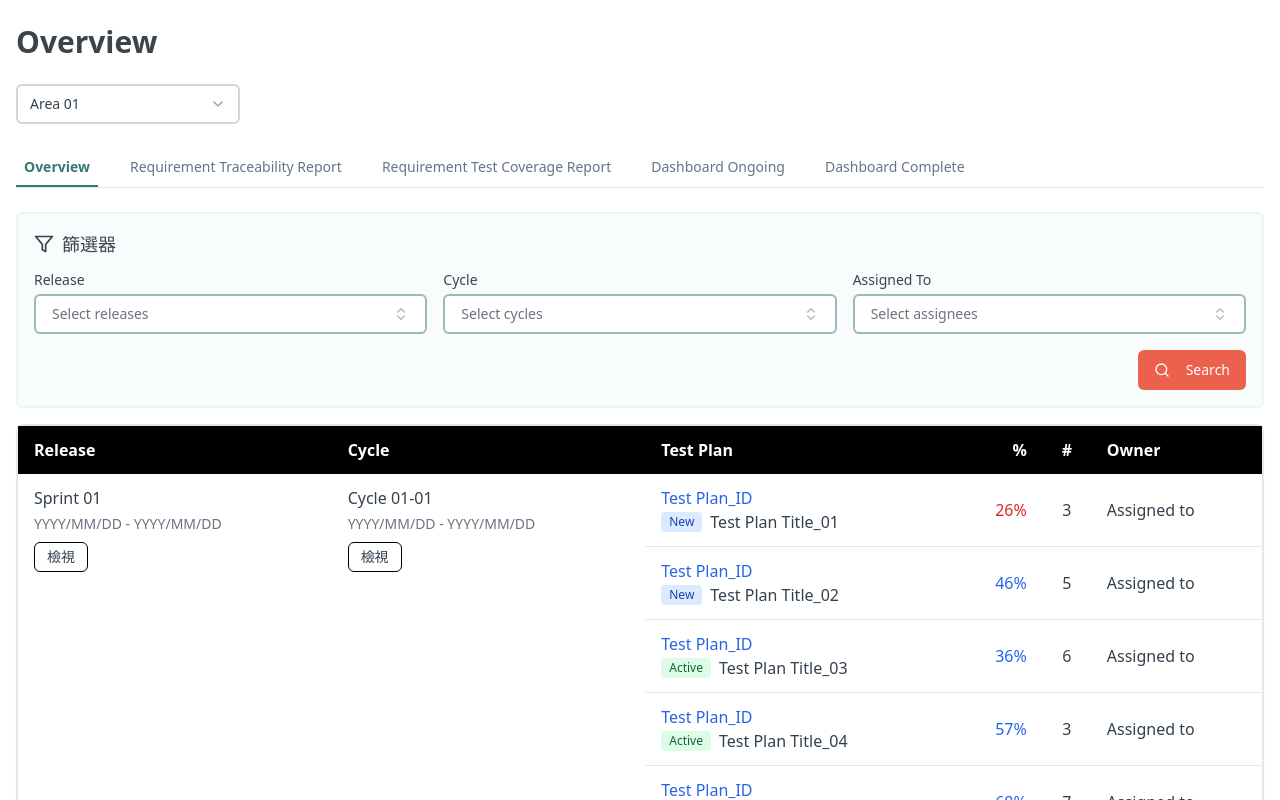
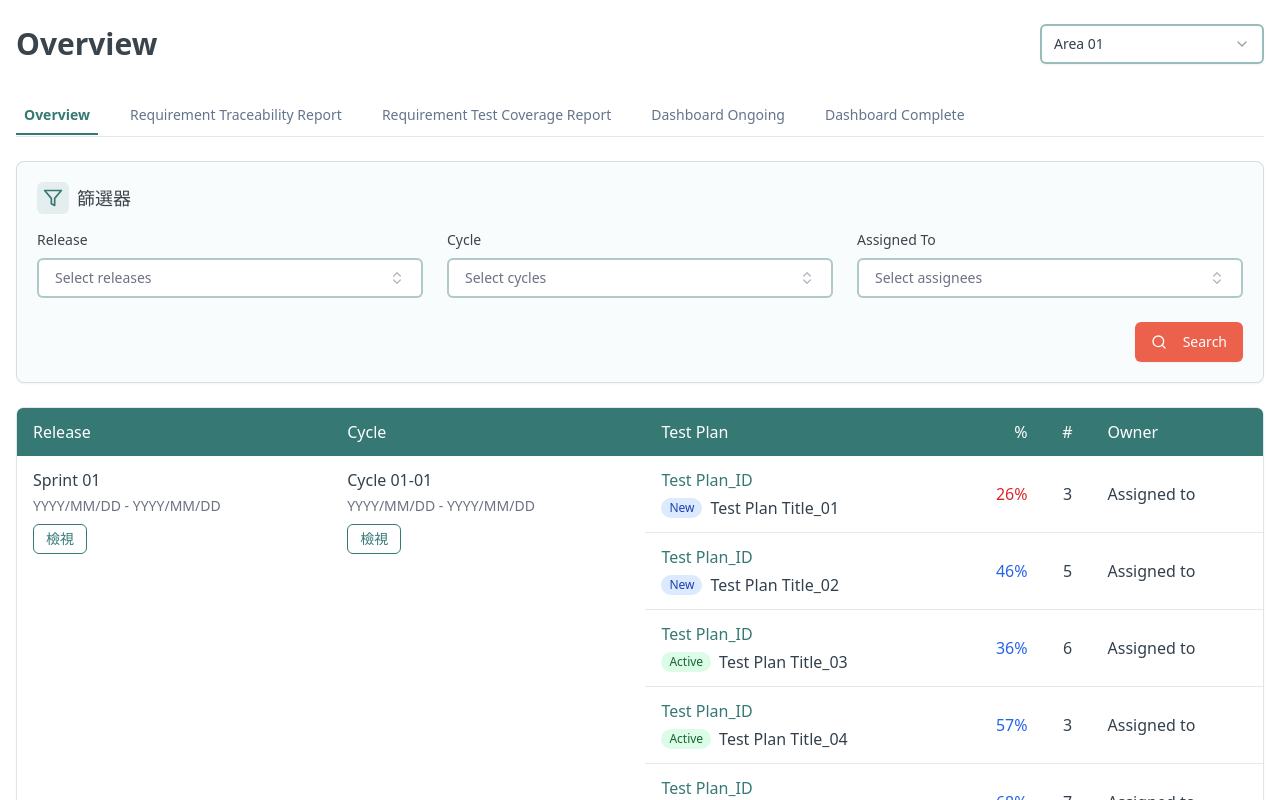
Before and after one commit to JillDai/friendly-page-mancer, a React (Vite) app: page / in a window 1280 px wide. Shown: the top 800 px of the page. Built offline with nearby package versions, Linux system fonts and the light colour scheme.

Commit message:
Refactor table styles
Update table header background and test plan ID color to green, and improve overall design.

```diff
--- a/src/components/TestPlanTable.tsx
+++ b/src/components/TestPlanTable.tsx
@@ -62,23 +62,23 @@ const testData: SprintData[] = [
 
 const TestPlanTable = () => {
   return (
-    <div>
+    <div className="rounded-md overflow-hidden shadow-sm">
       <table className="w-full border-collapse">
-        <thead className="bg-black text-white">
+        <thead className="bg-custom-teal text-white">
           <tr>
-            <th className="py-3 px-4 text-left">Release</th>
-            <th className="py-3 px-4 text-left">Cycle</th>
-            <th className="py-3 px-4 text-left">Test Plan</th>
-            <th className="py-3 px-4 text-right w-20">%</th>
-            <th className="py-3 px-4 text-center w-12">#</th>
-            <th className="py-3 px-4 text-left">Owner</th>
+            <th className="py-3 px-4 text-left font-medium">Release</th>
+            <th className="py-3 px-4 text-left font-medium">Cycle</th>
+            <th className="py-3 px-4 text-left font-medium">Test Plan</th>
+            <th className="py-3 px-4 text-right w-20 font-medium">%</th>
+            <th className="py-3 px-4 text-center w-12 font-medium">#</th>
+            <th className="py-3 px-4 text-left font-medium">Owner</th>
           </tr>
         </thead>
         <tbody>
           {testData.map((sprint) =>
             sprint.cycles.flatMap((cycle, cIndex) =>
               cycle.plans.map((plan, pIndex) => (
-                <tr key={`${cycle.id}-${pIndex}`} className="border-b border-gray-200">
+                <tr key={`${cycle.id}-${pIndex}`} className="border-b border-gray-200 hover:bg-custom-pale/30 transition-colors">
                   {pIndex === 0 && cIndex === 0 ? (
                     <td
                       className="py-3 px-4 align-top"
@@ -86,7 +86,7 @@ const TestPlanTable = () => {
                     >
                       <div className="font-medium">{sprint.name}</div>
                       <div className="text-gray-500 text-sm mt-1">{sprint.dateRange}</div>
-                      <Button variant="outline" className="mt-2 text-sm py-1 px-3 h-auto border-black">
+                      <Button variant="outline" className="mt-2 text-sm py-1 px-3 h-auto border-custom-teal text-custom-teal hover:bg-custom-pale hover:text-custom-teal">
                         檢視
                       </Button>
                     </td>
@@ -99,17 +99,17 @@ const TestPlanTable = () => {
                     >
                       <div className="font-medium">{cycle.name}</div>
                       <div className="text-gray-500 text-sm mt-1">{cycle.dateRange}</div>
-                      <Button variant="outline" className="mt-2 text-sm py-1 px-3 h-auto border-black">
+                      <Button variant="outline" className="mt-2 text-sm py-1 px-3 h-auto border-custom-teal text-custom-teal hover:bg-custom-pale hover:text-custom-teal">
                         檢視
                       </Button>
                     </td>
                   ) : null}
 
                   <td className="py-3 px-4">
-                    <div className="text-blue-600">{plan.id}</div>
-                    <div className="flex items-center gap-2">
+                    <div className="text-custom-teal font-medium">{plan.id}</div>
+                    <div className="flex items-center gap-2 mt-1">
                       <span className={cn(
-                        "px-2 py-0.5 text-xs rounded-sm",
+                        "px-2 py-0.5 text-xs rounded-full font-medium",
                         plan.status === 'New' && "bg-blue-100 text-blue-800",
                         plan.status === 'Active' && "bg-green-100 text-green-800",
                         plan.status === 'Closed' && "bg-gray-100 text-gray-800"
@@ -121,6 +121,7 @@ const TestPlanTable = () => {
                   </td>
                   <td className="py-3 px-4 text-right">
                     <span className={cn(
+                      "font-medium",
                       plan.progress < 30 && "text-red-600",
                       plan.progress >= 30 && plan.progress < 70 && "text-blue-600",
                       plan.progress >= 70 && "text-green-600"
@@ -128,7 +129,7 @@ const TestPlanTable = () => {
                       {plan.progress}%
                     </span>
                   </td>
-                  <td className="py-3 px-4 text-center">
+                  <td className="py-3 px-4 text-center font-medium">
                     {plan.caseCount}
                   </td>
                   <td className="py-3 px-4">
@@ -139,13 +140,13 @@ const TestPlanTable = () => {
             )
           )}
         </tbody>
-        <tfoot className="bg-gray-100">
+        <tfoot className="bg-custom-pale/50">
           <tr>
             <td className="py-2 px-4 text-center">1</td>
             <td className="py-2 px-4 text-center">2</td>
             <td className="py-2 px-4"></td>
             <td className="py-2 px-4"></td>
-            <td className="py-2 px-4 text-center">9</td>
+            <td className="py-2 px-4 text-center font-medium">9</td>
             <td className="py-2 px-4"></td>
           </tr>
         </tfoot>
--- a/src/pages/OverviewPage.tsx
+++ b/src/pages/OverviewPage.tsx
@@ -51,11 +51,11 @@ const OverviewPage = () => {
 
   return (
     <div className="max-w-7xl mx-auto px-4 py-6">
-      <h1 className="text-3xl font-bold mb-6 text-custom-dark-teal">Overview</h1>
+      <div className="flex justify-between items-center mb-8">
+        <h1 className="text-3xl font-bold text-custom-dark-teal">Overview</h1>
 
-      <div className="mb-6">
         <Select defaultValue="01" onValueChange={setActiveArea}>
-          <SelectTrigger className="w-56 border-2 border-gray-300 hover:border-custom-teal">
+          <SelectTrigger className="w-56 border-2 border-custom-teal/50 hover:border-custom-teal bg-white shadow-sm">
             <SelectValue placeholder="Select Area">
               Area {activeArea}
             </SelectValue>
@@ -68,8 +68,9 @@ const OverviewPage = () => {
         </Select>
       </div>
 
-      <Tabs defaultValue="overview" className="mb-6">
-        <TabsList className="border-b w-full justify-start gap-6 rounded-none bg-transparent p-0">
+      <Tabs defaultValue="overview" className="mb-8">
+        <div className="border-b border-gray-200">
+          <TabsList className="w-full justify-start gap-6 rounded-none bg-transparent p-0">
             <TabsTrigger
               value="overview"
               className="border-b-2 data-[state=active]:border-custom-teal data-[state=active]:text-custom-teal data-[state=active]:font-semibold data-[state=active]:shadow-none px-2 py-2 rounded-none bg-transparent"
@@ -101,51 +102,54 @@ const OverviewPage = () => {
               Dashboard Complete
             </TabsTrigger>
           </TabsList>
+        </div>
 
         {/* Filter section */}
-        <div className="mt-6 mb-4 border-2 border-custom-pale bg-custom-pale/30 p-4 rounded-md">
-          <div className="flex items-center mb-3">
-            <Filter className="mr-2 h-5 w-5 text-custom-dark-teal" />
-            <h2 className="text-lg font-medium text-custom-dark-teal">篩選器</h2>
+        <div className="mt-6 mb-6 border border-custom-teal/20 bg-custom-pale/30 p-5 rounded-lg shadow-sm">
+          <div className="flex items-center mb-4">
+            <div className="bg-custom-teal/10 p-1.5 rounded-md">
+              <Filter className="h-5 w-5 text-custom-teal" />
+            </div>
+            <h2 className="text-lg font-medium text-custom-dark-teal ml-2">篩選器</h2>
           </div>
 
-          <div className="grid grid-cols-1 md:grid-cols-3 gap-4 mb-4">
+          <div className="grid grid-cols-1 md:grid-cols-3 gap-6 mb-6">
             <div>
-              <label className="block text-sm font-medium mb-1 text-custom-dark-teal">Release</label>
+              <label className="block text-sm font-medium mb-2 text-custom-dark-teal">Release</label>
               <MultiSelect
                 options={releaseOptions}
                 selected={selectedReleases}
                 onChange={setSelectedReleases}
                 placeholder="Select releases"
-                className="border-custom-teal/50 hover:border-custom-teal focus:border-custom-teal"
+                className="border-custom-teal/40 hover:border-custom-teal focus:border-custom-teal"
               />
             </div>
 
             <div>
-              <label className="block text-sm font-medium mb-1 text-custom-dark-teal">Cycle</label>
+              <label className="block text-sm font-medium mb-2 text-custom-dark-teal">Cycle</label>
               <MultiSelect
                 options={cycleOptions}
                 selected={selectedCycles}
                 onChange={setSelectedCycles}
                 placeholder="Select cycles"
-                className="border-custom-teal/50 hover:border-custom-teal focus:border-custom-teal"
+                className="border-custom-teal/40 hover:border-custom-teal focus:border-custom-teal"
               />
             </div>
 
             <div>
-              <label className="block text-sm font-medium mb-1 text-custom-dark-teal">Assigned To</label>
+              <label className="block text-sm font-medium mb-2 text-custom-dark-teal">Assigned To</label>
               <MultiSelect
                 options={assignedToOptions}
                 selected={selectedAssignees}
                 onChange={setSelectedAssignees}
                 placeholder="Select assignees"
-                className="border-custom-teal/50 hover:border-custom-teal focus:border-custom-teal"
+                className="border-custom-teal/40 hover:border-custom-teal focus:border-custom-teal"
               />
             </div>
           </div>
 
           <div className="flex justify-end">
-            <Button onClick={handleSearch} className="bg-custom-orange hover:bg-custom-orange/90 text-white">
+            <Button onClick={handleSearch} className="bg-custom-orange hover:bg-custom-orange/90 text-white font-medium shadow-sm">
               <Search className="mr-2 h-4 w-4" />
               Search
             </Button>
@@ -153,7 +157,7 @@ const OverviewPage = () => {
         </div>
 
         <TabsContent value="overview" className="mt-4 p-0">
-          <Card className="border-2 border-gray-200">
+          <Card className="border border-gray-200 shadow-sm">
             <CardContent className="p-0">
               <TestPlanTable />
             </CardContent>
```
Lines whose indentation alone changed are shown as unchanged.
